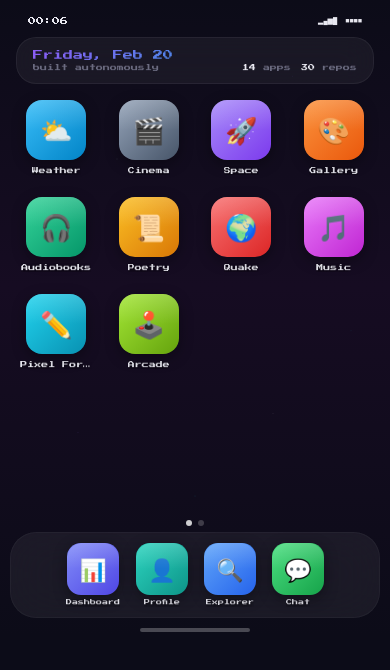
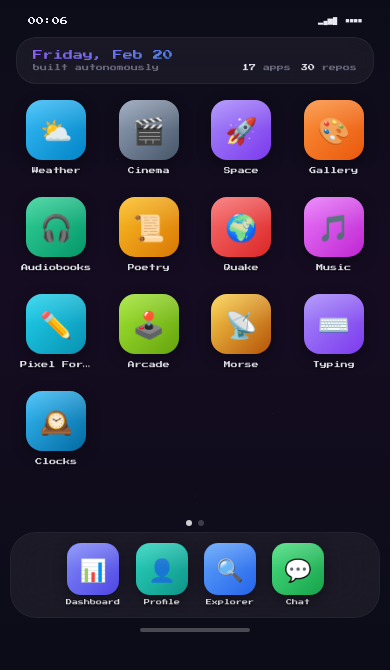
Before and after one commit to corvid-agent/apps, a plain HTML site: page index.html in a window 390 px wide. Drawn offline with Linux system fonts and the light colour scheme; no server answers; a web font is replaced by a local one.

Commit message:
Add morse-code, typing-test, and world-clock to app grid
Three new apps added to the phone launcher with matching icon styles.
Updated widget app count from 14 to 17.

Co-Authored-By: Claude Opus 4.6 <noreply@anthropic.com>

```diff
--- a/index.html
+++ b/index.html
@@ -441,6 +441,9 @@
     .i-protocol   { background: linear-gradient(135deg, #f472b6, #db2777); }
     .i-sdk        { background: linear-gradient(135deg, #fb923c, #ea580c); }
     .i-discord    { background: linear-gradient(135deg, #818cf8, #5b21b6); }
+    .i-morse      { background: linear-gradient(135deg, #fcd34d, #b45309); }
+    .i-typing     { background: linear-gradient(135deg, #a78bfa, #7c3aed); }
+    .i-clock      { background: linear-gradient(135deg, #38bdf8, #0369a1); }
 
     /* ---- Focus & a11y ---- */
     .app:focus-visible, .link-item:focus-visible {
@@ -568,6 +571,18 @@
                 <div class="app-icon i-arcade">&#x1F579;&#xFE0F;</div>
                 <span class="app-label">Arcade</span>
               </a>
+              <a class="app" href="https://corvid-agent.github.io/morse-code/" target="_blank" rel="noopener">
+                <div class="app-icon i-morse">&#x1F4E1;</div>
+                <span class="app-label">Morse</span>
+              </a>
+              <a class="app" href="https://corvid-agent.github.io/typing-test/" target="_blank" rel="noopener">
+                <div class="app-icon i-typing">&#x2328;&#xFE0F;</div>
+                <span class="app-label">Typing</span>
+              </a>
+              <a class="app" href="https://corvid-agent.github.io/world-clock/" target="_blank" rel="noopener">
+                <div class="app-icon i-clock">&#x1F570;&#xFE0F;</div>
+                <span class="app-label">Clocks</span>
+              </a>
             </div>
           </div>
 
@@ -685,12 +700,12 @@
         .then(function(r) { return r.json(); })
         .then(function(d) {
           if (d.public_repos) {
-            document.getElementById('w-repos').textContent = '14';
+            document.getElementById('w-repos').textContent = '17';
             document.getElementById('w-repos-total').textContent = d.public_repos;
           }
         })
         .catch(function() {
-          document.getElementById('w-repos').textContent = '14';
+          document.getElementById('w-repos').textContent = '17';
           document.getElementById('w-repos-total').textContent = '30';
         });
     })();
```
